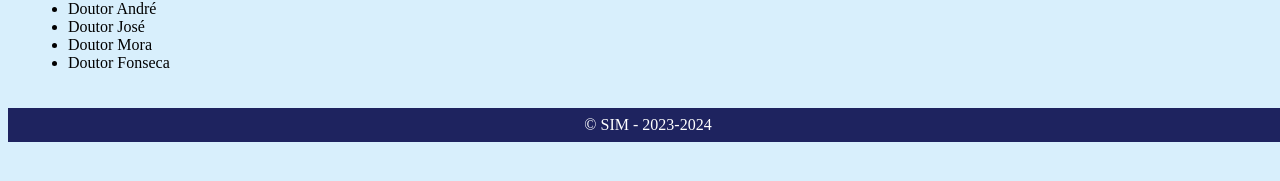
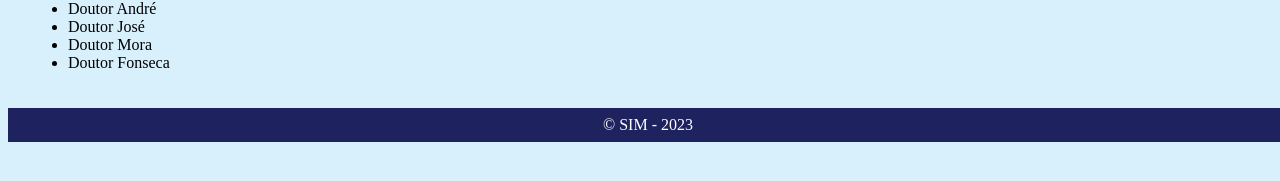
Before and after one commit to juliariciardi/projetosim, a PHP site: page /index.php in a window 1280 px wide. Shown: the part 422-603 px from the top of the page. Run offline with PHP 8.4, Linux system fonts and the light colour scheme.

Commit message:
Update footer.php

```diff
--- a/footer.php
+++ b/footer.php
@@ -1,5 +1,5 @@
 <div class="footer">
-    &copy; SIM - 2023-2024
+    &copy; SIM - 2023
 </div>
 
 </body>
```
